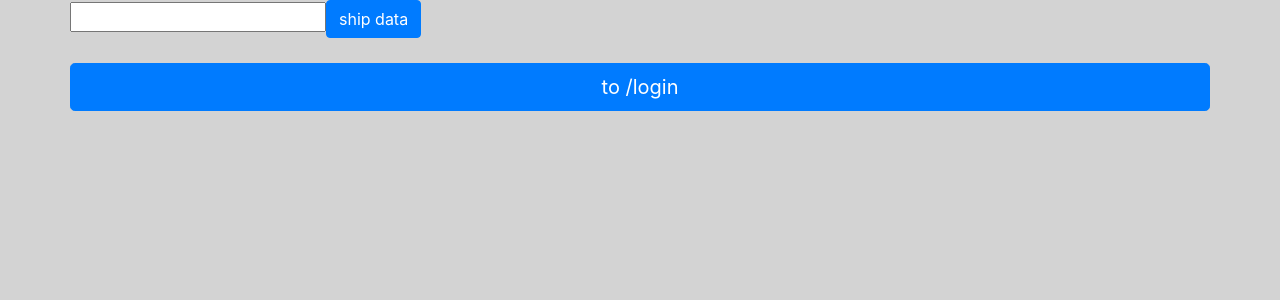
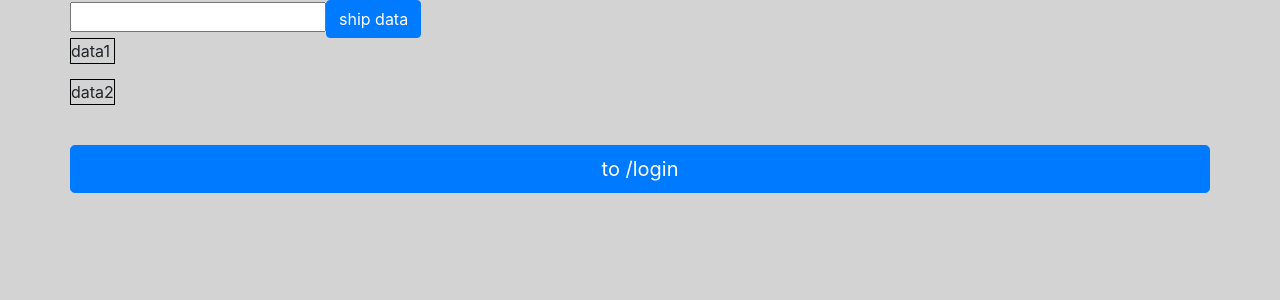
Before and after one commit to michaelmccarty/myApp2, an Angular app: page /dash in a window 1280 px wide. Shown: the top 300 px of the page. Built offline with nearby package versions, Linux system fonts and the light colour scheme.

Commit message:
Wiring data together

```diff
--- a/src/app/Modules/main/dash/dash.component.html
+++ b/src/app/Modules/main/dash/dash.component.html
@@ -4,7 +4,7 @@
             <app-data-form></app-data-form>
         </div>
         <div class="row">
-            <app-units></app-units>
+            <app-units [units]="data"></app-units>
         </div>
         <div class="row">
             <button routerLink="/login" class="btn btn-lg btn-primary btn-block" type="submit" style="margin-top: 25px"> to /login</button>
--- a/src/app/Modules/main/dash/dash.component.ts
+++ b/src/app/Modules/main/dash/dash.component.ts
@@ -2,9 +2,12 @@ import { Component, OnInit } from '@angular/core';
 
 @Component({
   selector: 'app-dash',
-  templateUrl: './dash.component.html'
+  templateUrl: './dash.component.html',
+  styleUrls: ['./dash.component.css']
 })
 export class DashComponent implements OnInit {
+
+  data=['data1','data2'];
 
   constructor() { }
 
--- a/src/app/Modules/main/unit/unit.component.css
+++ b/src/app/Modules/main/unit/unit.component.css
@@ -1,4 +1,4 @@
 .unit{
-    border-bottom: 2px;
-    text-align: center
+    border: 1px solid black;
+    margin-bottom: 15px;
 }
--- a/src/app/Modules/main/unit/unit.component.html
+++ b/src/app/Modules/main/unit/unit.component.html
@@ -1 +1 @@
-<p class="unit">unit works!</p>
+<div class="unit">{{unitName}}</div>
--- a/src/app/Modules/main/units/units.component.ts
+++ b/src/app/Modules/main/units/units.component.ts
@@ -1,4 +1,4 @@
-import { Component, OnInit } from '@angular/core';
+import { Component, OnInit, Input } from '@angular/core';
 
 @Component({
   selector: 'app-units',
@@ -6,6 +6,8 @@ import { Component, OnInit } from '@angular/core';
 })
 export class UnitsComponent implements OnInit {
 
+  @Input() units: string[];
+
   constructor() { }
 
   ngOnInit() {
```
Also changed, not shown: src/app/Modules/main/dash/dash.component.css (added).
